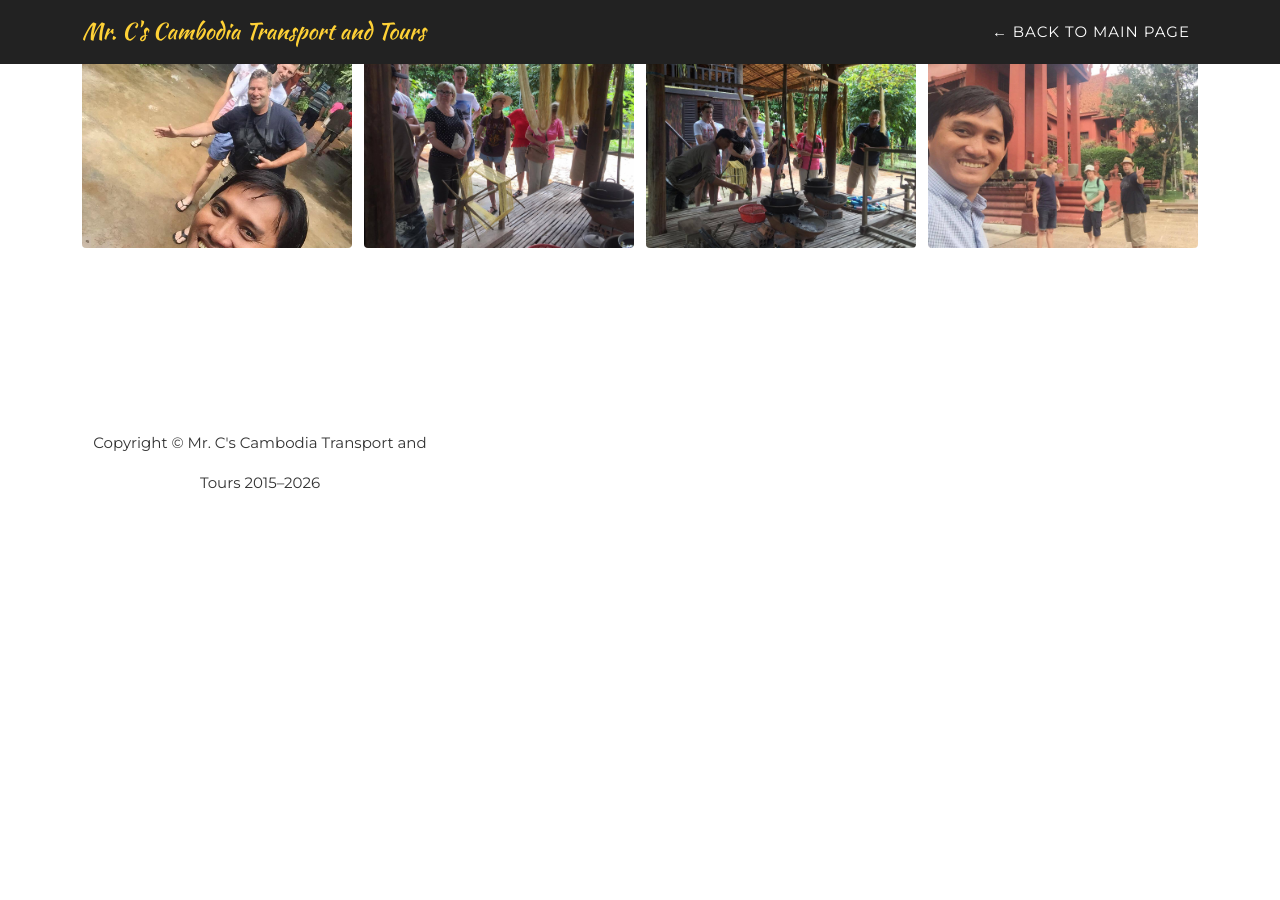
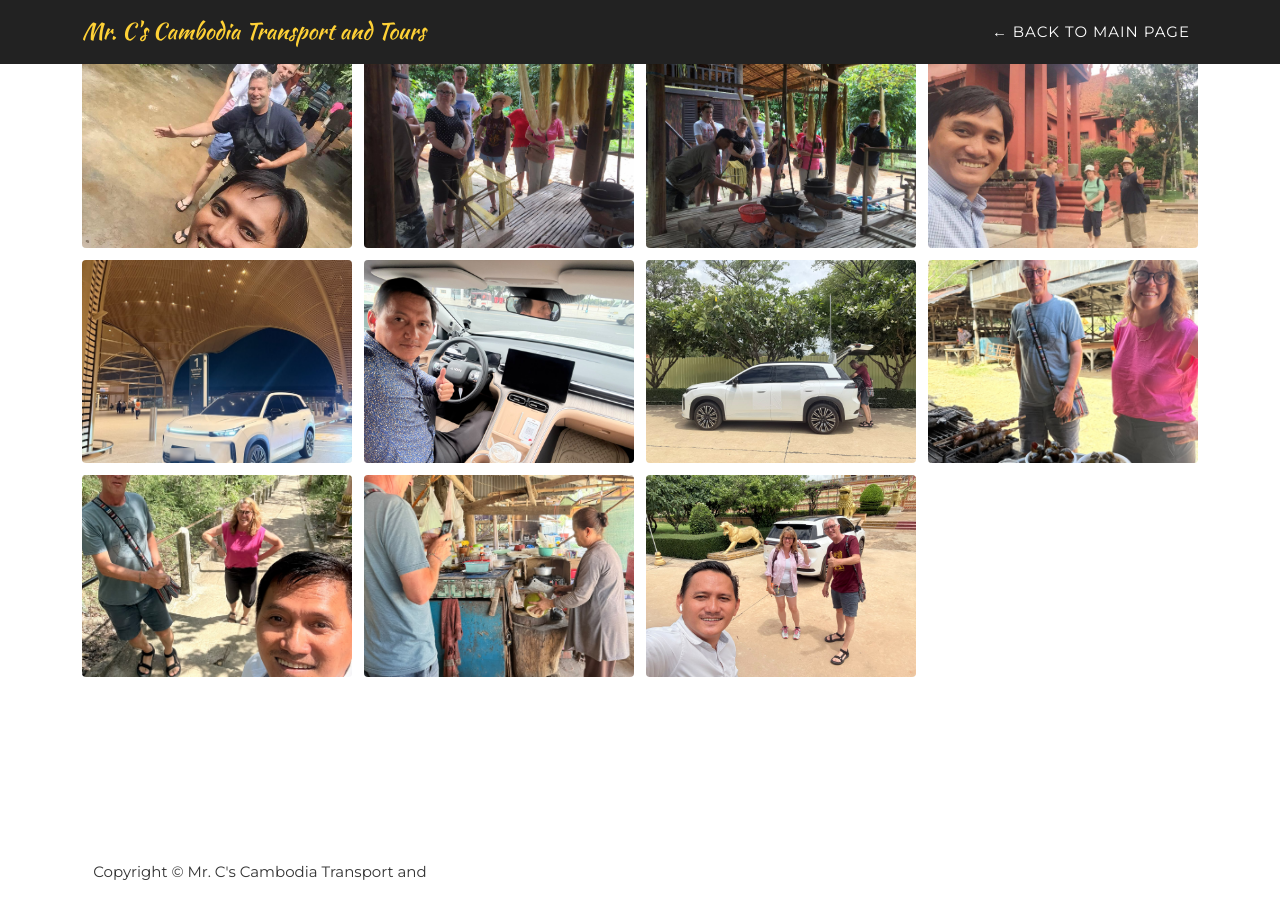
Before and after one commit to mrc-cambodiatransport/mrc-cambodiatransport.github.io, a Jekyll site: the page built from gallery.html, in a window 1280 px wide and 900 px high, scrolled down 1364 px. Built offline with Jekyll 4.4.1, drawn with Linux system fonts in a browser that asks for light colours; some web fonts are replaced; before the commit the page ends 1892 px from its top, so only the background shows below that.

Commit message:
Add seven new photos to the gallery
Co-Authored-By: Claude Sonnet 5.5 <noreply@anthropic.com>

```diff
--- a/_data/photos.yml
+++ b/_data/photos.yml
@@ -48,3 +48,17 @@
   text: ""
 - file: on_tour_24.jpg
   text: ""
+- file: airport_pickup_26_1.jpg
+  text: ""
+- file: airport_pickup_26_2.jpg
+  text: ""
+- file: on_tour_26_1.jpg
+  text: ""
+- file: on_tour_26_2.jpg
+  text: ""
+- file: on_tour_26_3.jpg
+  text: ""
+- file: on_tour_26_4.jpg
+  text: ""
+- file: on_tour_26_5.jpg
+  text: ""
```
Also changed, not shown: img/photocollection/airport_pickup_26_1.jpg (added), img/photocollection/airport_pickup_26_2.jpg (added), img/photocollection/on_tour_26_1.jpg (added), img/photocollection/on_tour_26_2.jpg (added), img/photocollection/on_tour_26_3.jpg (added), img/photocollection/on_tour_26_4.jpg (added), img/photocollection/on_tour_26_5.jpg (added).
